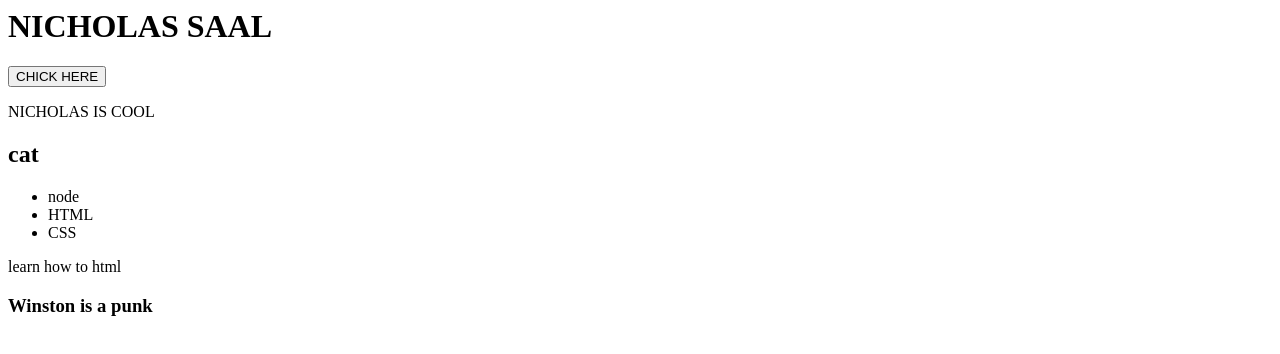
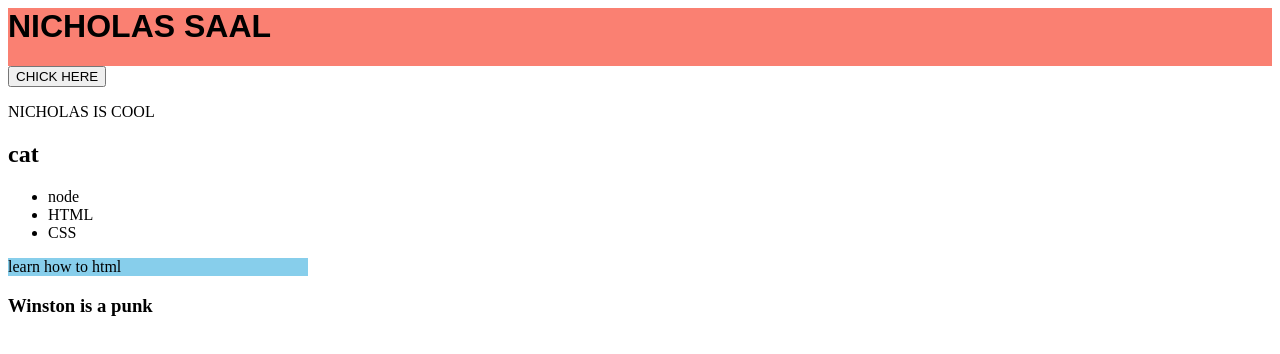
Before and after one commit to nicholassaal/nicholassaal.github.io, a plain HTML site: page index.html in a window 1280 px wide. Drawn offline with Linux system fonts and the light colour scheme.

Commit message:
Update styles.css

```diff
--- a/styles.css
+++ b/styles.css
@@ -1,13 +1,11 @@
-
-<h1>
-{
+h1 {
 text-aign: center;
 font-family: arial;
 
 }
 
-articles{
-  background-color:skyblue;
+article {
+  background-color:skyblue ;
   width: 300px;
 }
 img {
@@ -17,3 +15,6 @@ img {
   border-radius:50%;
 
 }
+header {
+  background-color: salmon;
+}
```
